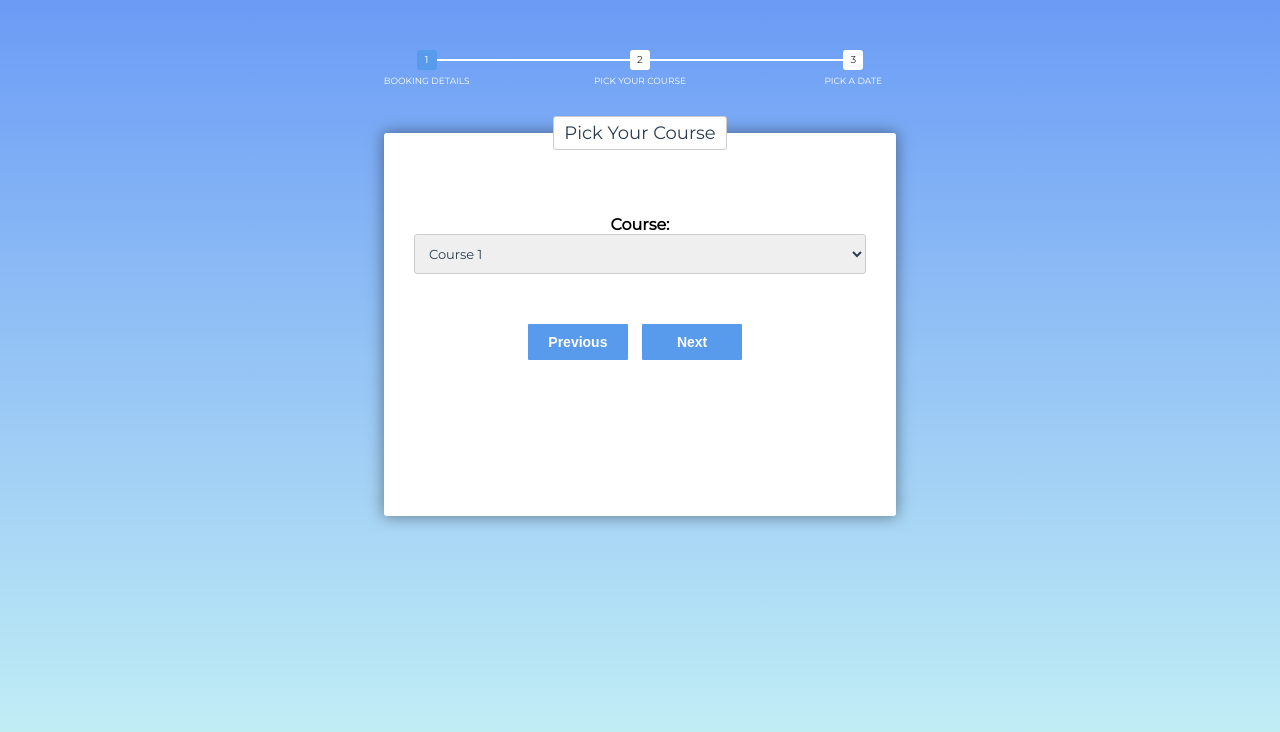
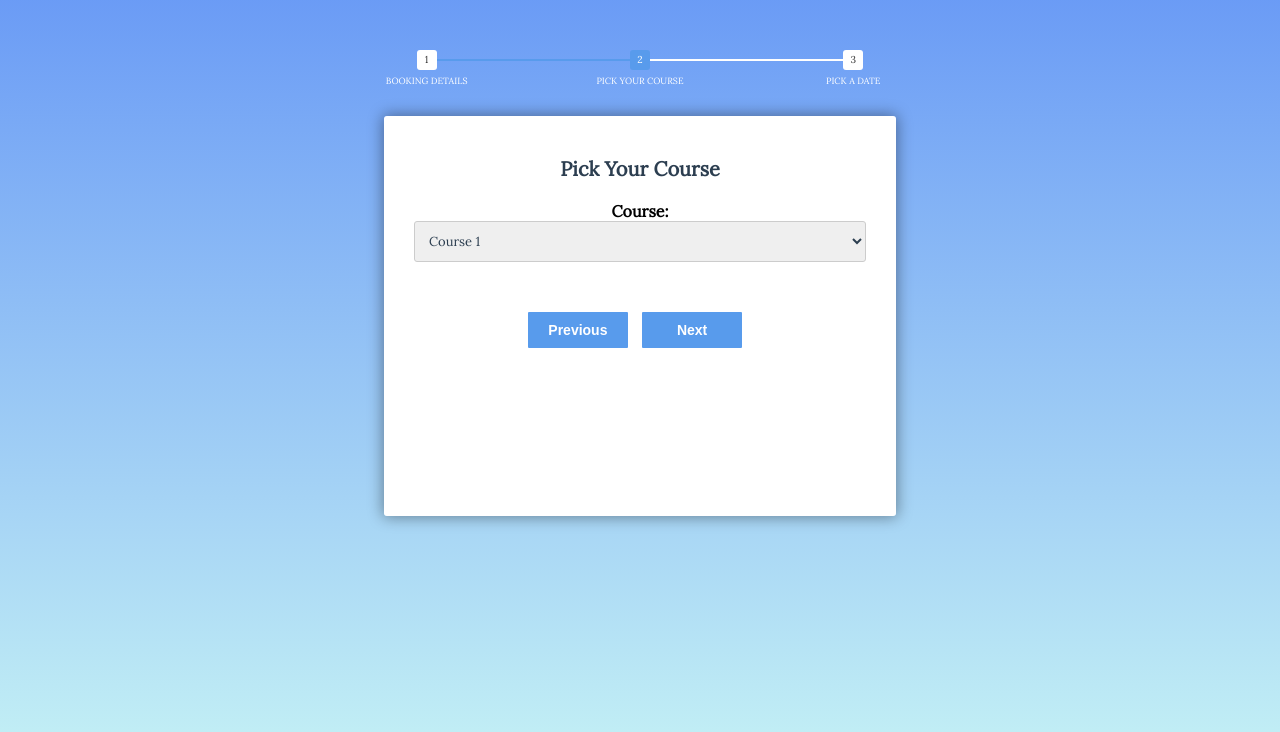
Before and after one commit to mihayounas/ryalto-challenge-booking, a plain HTML site: page index.html in a window 1280 px wide. Both pictures are taken after typing "Sample", "name@example.com" into the empty fields and a click on the button "Next". Drawn offline with Linux system fonts and the light colour scheme.

Commit message:
progress bar

```diff
--- a/assets/styles/styles.css
+++ b/assets/styles/styles.css
@@ -1,5 +1,4 @@
-/* Font */
-@import url(https://fonts.googleapis.com/css?family=Montserrat);
+
 
 /* Basic reset */
 * {
@@ -18,6 +17,7 @@ body {
 
 /* Form styles */
 #form {
+    font-family: "Lora", Montserrat, Arial, Verdana;
     width: 50%;
     margin: 50px auto;
     text-align: center;
@@ -45,7 +45,7 @@ body {
     margin-bottom: 20px;
     width: 100%;
     box-sizing: border-box;
-    font-family: Montserrat;
+    font-family: "Lora", Montserrat, Arial, Verdana;
     color: #2C3E50;
     font-size: 13px;
     margin-top: 10px;
@@ -72,28 +72,28 @@ body {
 }
 
 /* Headings */
-.fs-title {
+.title {
     font-size: 20px;
     color: #2C3E50;
     margin-bottom: 20px;
 }
 
-.fs-subtitle {
+.subtitle {
     font-weight: normal;
     font-size: 13px;
     color: #666;
     margin-bottom: 20px;
 }
 
-/* Progressbar */
-#progressbar {
+/* Progress bar */
+#progress {
     margin-bottom: 30px;
     overflow: hidden;
     /* CSS counters to number the steps */
     counter-reset: step;
 }
 
-#progressbar li {
+#progress li {
     list-style-type: none;
     color: white;
     text-transform: uppercase;
@@ -103,7 +103,7 @@ body {
     position: relative;
 }
 
-#progressbar li:before {
+#progress li:before {
     content: counter(step);
     counter-increment: step;
     width: 20px;
@@ -116,8 +116,8 @@ body {
     margin: 0 auto 5px auto;
 }
 
-/* Progressbar connectors */
-#progressbar li:after {
+/* Progress bar connectors */
+#progress li:after {
     content: '';
     width: 100%;
     height: 2px;
@@ -128,16 +128,17 @@ body {
     z-index: -1; /* Put it behind the numbers */
 }
 
-#progressbar li:first-child:after {
+#progress li:first-child:after {
     /* Connector not needed before the first step */
     content: none;
 }
 
-#progressbar li.active:before,
-#progressbar li.active:after {
+#progress li.active:before,
+#progress li.active:after {
     background: #589BEC;
     color: white;
 }
+
 
 .form-step {
     display: none;
@@ -185,7 +186,7 @@ body {
     margin-bottom: 10px;
     width: 100%;
     box-sizing: border-box;
-    font-family: Montserrat;
+    font-family: "Lora", Montserrat, Arial, Verdana;
     color: #2C3E50;
     font-size: 13px;
 }
@@ -222,7 +223,7 @@ body {
     margin-bottom: 10px;
     width: 100%;
     box-sizing: border-box;
-    font-family: Montserrat;
+    font-family: "Lora", Montserrat, Arial, Verdana;
     color: #2C3E50;
     font-size: 13px;
 }
--- a/index.html
+++ b/index.html
@@ -3,27 +3,29 @@
 <head>
     <meta charset="UTF-8">
     <meta name="viewport" content="width=device-width, initial-scale=1.0">
+    <link href="https://fonts.googleapis.com/css?family=Montserrat" rel="stylesheet">
+    <link href="https://fonts.googleapis.com/css?family=Lora" rel="stylesheet">
     <link rel="stylesheet" type="text/css" href="/assets/styles/styles.css">
     <title>Booking Page</title>
 </head>
 <body>
     <form id="form">
-        <ul id="progressbar">
+        <ul id="progress">
             <li class="active">Booking Details</li>
             <li>Pick Your Course</li>
             <li>Pick a Date</li>
         </ul>
 
         <fieldset class="form-step active">
-            <h2 class="fs-title">Book Your Course</h2>
-            <h3 class="fs-subtitle">Enter Your Details</h3>
+            <h2 class="title">Book Your Course</h2>
+            <h3 class="subtitle">Enter Your Details</h3>
             <input type="text" name="name" placeholder="Full Name" />
             <input type="text" name="email" placeholder="Email" />
             <button class="next-button next action-button">Next</button>
         </fieldset>
 
         <fieldset class="form-step">
-            <legend>Pick Your Course</legend>
+            <h2  class="title">Pick Your Course</h2>
             <label for="course">Course:</label>
             <select id="course" name="course">
                 <option value="course1">Course 1</option>
@@ -38,25 +40,27 @@
         </fieldset>
 
         <fieldset class="form-step">
-            <h2 class="fs-title">Pick a Date</h2>
-            <h3 class="fs-subtitle">When are you available to start?</h3>
+            <h2 class="title">Pick a Date</h2>
+            <h3 class="subtitle">When are you available to start?</h3>
             <input type="date" name="date" id="date" class="date-picker" />
             <button class="previous-button next action-button">Previous</button>
             <button class="submit-button next">Submit</button>
         </fieldset>
-
     </form>
 
     <script>
         const nextButtons = document.querySelectorAll('.next-button');
         const previousButtons = document.querySelectorAll('.previous-button');
         const formSteps = document.querySelectorAll('.form-step');
+        const progressItems = document.querySelectorAll('#progress li');
 
         nextButtons.forEach((button, index) => {
             button.addEventListener('click', (e) => {
                 e.preventDefault();
                 formSteps[index].classList.remove('active');
                 formSteps[index + 1].classList.add('active');
+                progressItems[index].classList.remove('active');
+                progressItems[index + 1].classList.add('active');
             });
         });
 
@@ -65,6 +69,8 @@
                 e.preventDefault();
                 formSteps[index].classList.remove('active');
                 formSteps[index - 1].classList.add('active');
+                progressItems[index].classList.remove('active');
+                progressItems[index - 1].classList.add('active');
             });
         });
     </script>
```
